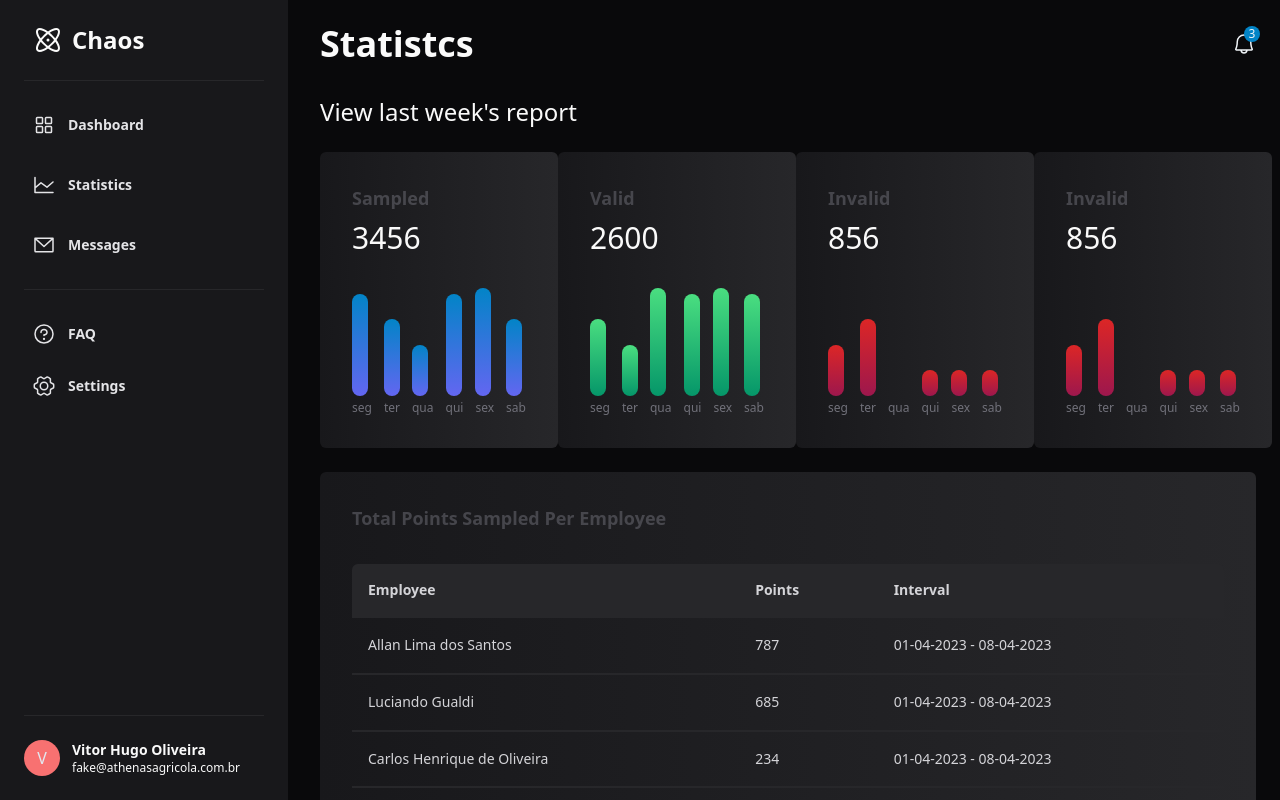
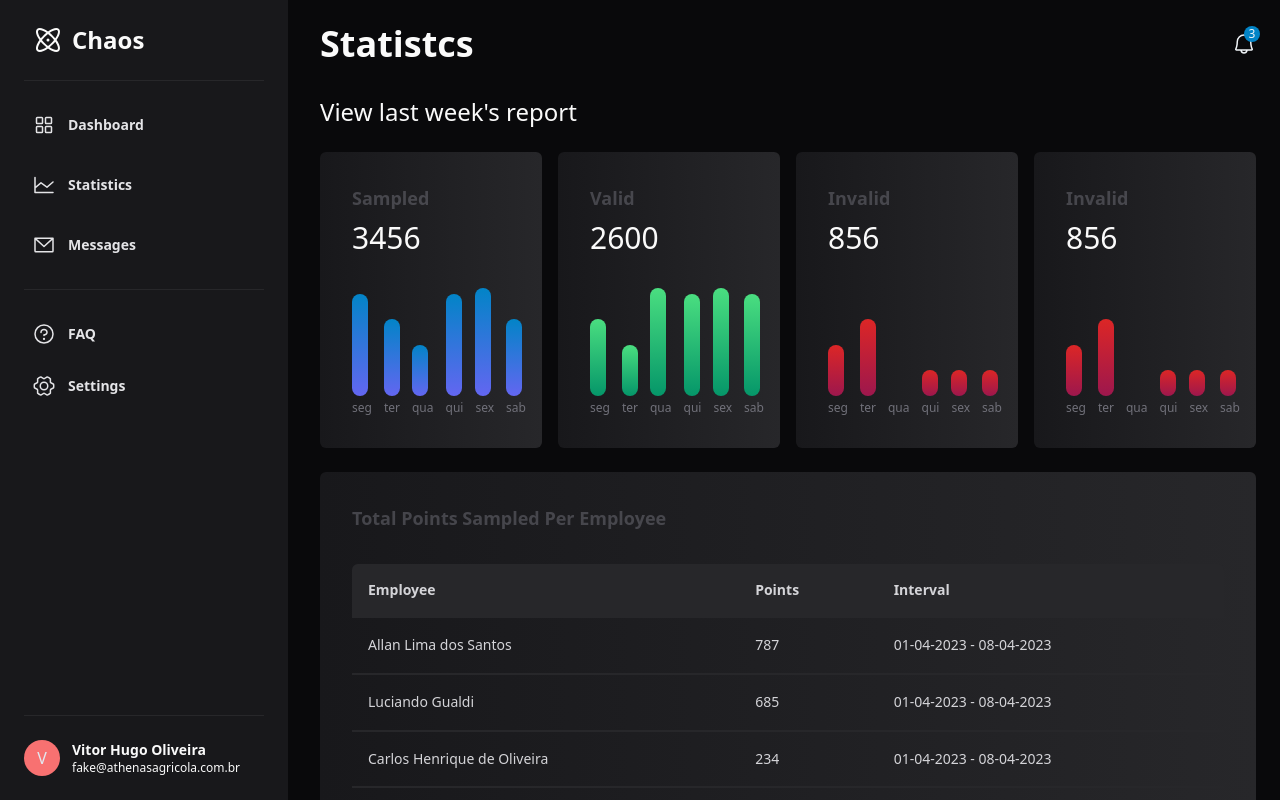
Before and after one commit to hugomos/chaos, a Next.js app: page /statistics in a window 1280 px wide. Shown: the top 800 px of the page. Built offline with nearby package versions, Linux system fonts and the light colour scheme.

Commit message:
style: removendo definição de largura minima para os cards das estatisticas. @hugomos

```diff
--- a/src/pages/Statistics/index.tsx
+++ b/src/pages/Statistics/index.tsx
@@ -10,7 +10,7 @@ const Statistcs: React.FC = () => {
         <div className='w-full'>
           <h2 className='text-2xl font-medium'>View last week's report</h2>
           <div className='my-6 grid grid-cols-4 gap-4 max-xl:grid-cols-2'>
-            <div className='w-full min-w-max p-8 rounded-md bg-clip-padding backdrop-filter backdrop-blur-xl bg-opacity-60 bg-gradient-to-r from-zinc-900 to-zinc-800 flex flex-col gap-8'>
+            <div className='w-full p-8 rounded-md bg-clip-padding backdrop-filter backdrop-blur-xl bg-opacity-60 bg-gradient-to-r from-zinc-900 to-zinc-800 flex flex-col gap-8'>
               <div className='flex flex-col gap-2'>
                 <h3 className='text-lg opacity-50 text-zinc-500 font-semibold'>Sampled</h3>
                 <span className='text-3xl font-medium'>3456</span>
@@ -42,7 +42,7 @@ const Statistcs: React.FC = () => {
                 </div>
               </div>
             </div>
-            <div className='w-full min-w-max p-8 rounded-md bg-clip-padding backdrop-filter backdrop-blur-xl bg-opacity-60 bg-gradient-to-r from-zinc-900 to-zinc-800 flex flex-col gap-8'>
+            <div className='w-full p-8 rounded-md bg-clip-padding backdrop-filter backdrop-blur-xl bg-opacity-60 bg-gradient-to-r from-zinc-900 to-zinc-800 flex flex-col gap-8'>
               <div className='flex flex-col gap-2'>
                 <h3 className='text-lg opacity-50 text-zinc-500 font-semibold'>Valid</h3>
                 <span className='text-3xl font-medium'>2600</span>
@@ -74,7 +74,7 @@ const Statistcs: React.FC = () => {
                 </div>
               </div>
             </div>
-            <div className='w-full min-w-max p-8 rounded-md bg-clip-padding backdrop-filter backdrop-blur-xl bg-opacity-60 bg-gradient-to-r from-zinc-900 to-zinc-800 flex flex-col gap-8'>
+            <div className='w-full p-8 rounded-md bg-clip-padding backdrop-filter backdrop-blur-xl bg-opacity-60 bg-gradient-to-r from-zinc-900 to-zinc-800 flex flex-col gap-8'>
               <div className='flex flex-col gap-2'>
                 <h3 className='text-lg opacity-50 text-zinc-500 font-semibold'>Invalid</h3>
                 <span className='text-3xl font-medium'>856</span>
@@ -106,7 +106,7 @@ const Statistcs: React.FC = () => {
                 </div>
               </div>
             </div>
-            <div className='w-full min-w-max p-8 rounded-md bg-clip-padding backdrop-filter backdrop-blur-xl bg-opacity-60 bg-gradient-to-r from-zinc-900 to-zinc-800 flex flex-col gap-8'>
+            <div className='w-full p-8 rounded-md bg-clip-padding backdrop-filter backdrop-blur-xl bg-opacity-60 bg-gradient-to-r from-zinc-900 to-zinc-800 flex flex-col gap-8'>
               <div className='flex flex-col gap-2'>
                 <h3 className='text-lg opacity-50 text-zinc-500 font-semibold'>Invalid</h3>
                 <span className='text-3xl font-medium'>856</span>
```
